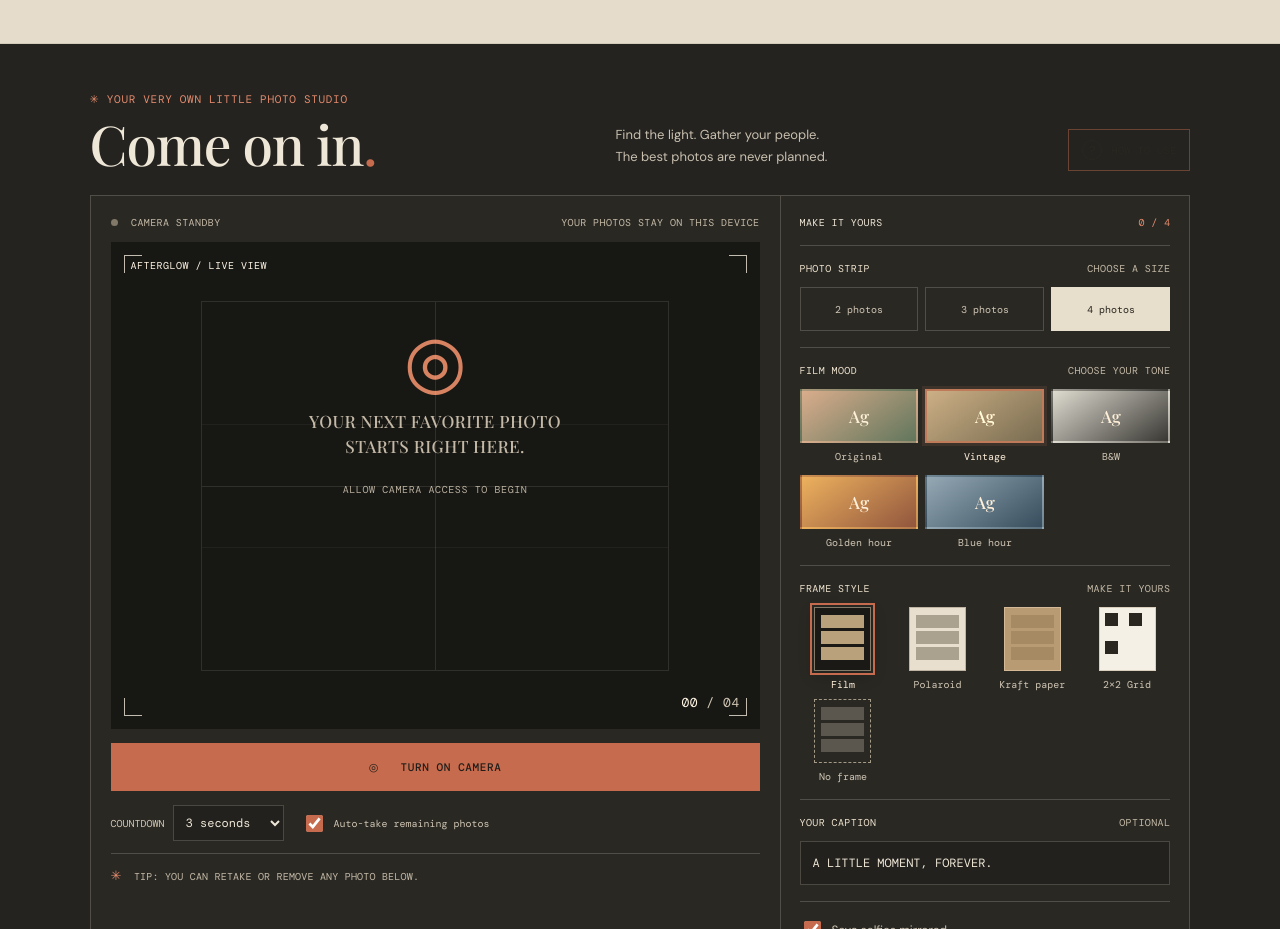
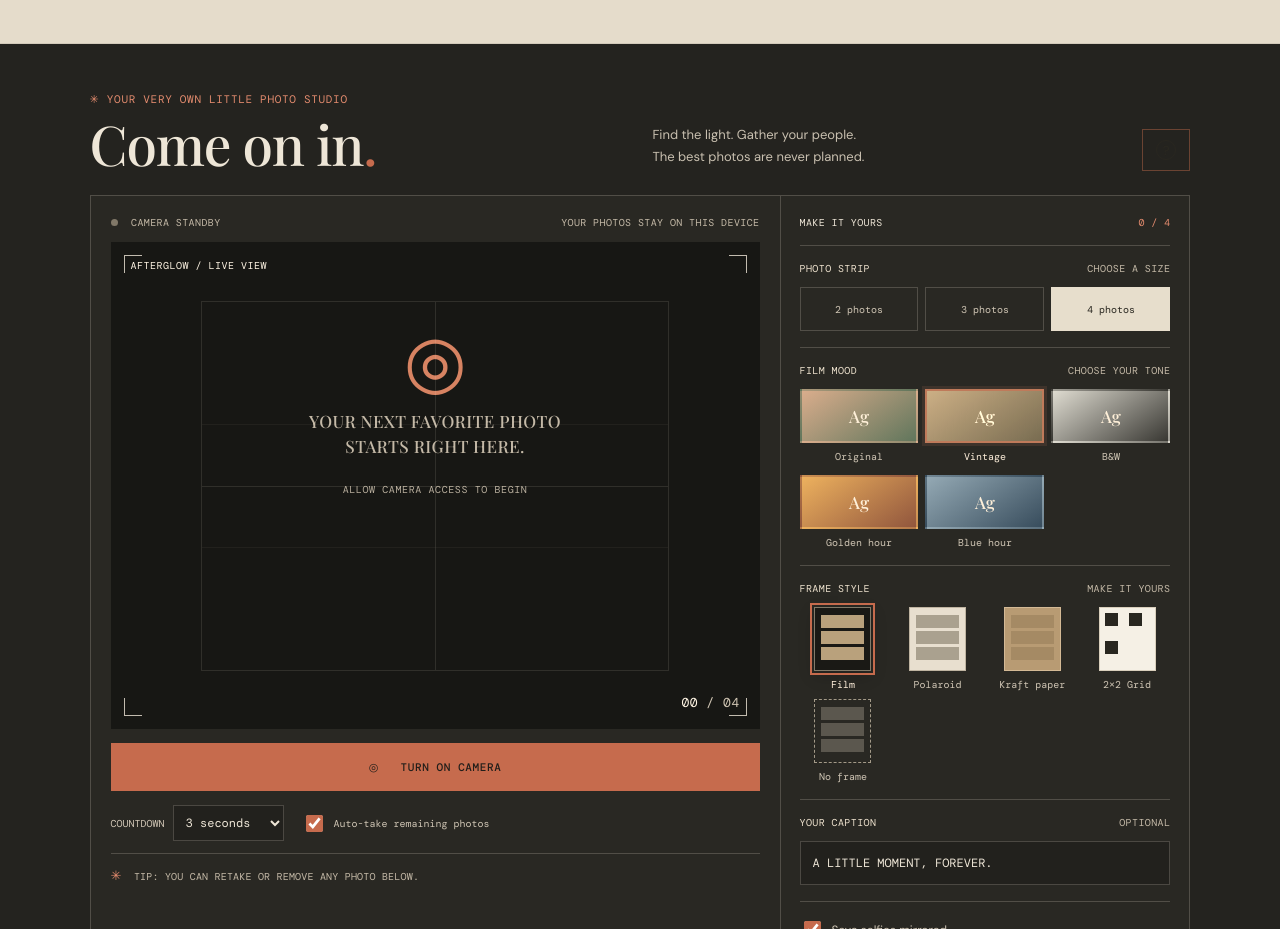
Before and after one commit to Markbugwak/Retro-Photobooth, a React (Vite) app: page / in a window 1280 px wide. Shown: the part 1140-2069 px from the top of the page. Built offline with nearby package versions, Linux system fonts and the light colour scheme; a web font is replaced by a local one.

Commit message:
Make How to Use control icon-only

```diff
--- a/src/App.jsx
+++ b/src/App.jsx
@@ -568,7 +568,7 @@ export default function App() {
         </section>
 
         <section className="booth-section" id="booth">
-          <div className="section-heading"><div><p className="eyebrow">✳ YOUR VERY OWN LITTLE PHOTO STUDIO</p><h2>Come on in<span>.</span></h2></div><p className="section-note">Find the light. Gather your people.<br />The best photos are never planned.</p><button className="booth-help-button" onClick={function () { setHelpOpen(true) }} aria-haspopup="dialog" aria-expanded={helpOpen}><span>?</span> HOW TO USE</button></div>
+          <div className="section-heading"><div><p className="eyebrow">✳ YOUR VERY OWN LITTLE PHOTO STUDIO</p><h2>Come on in<span>.</span></h2></div><p className="section-note">Find the light. Gather your people.<br />The best photos are never planned.</p><button className="booth-help-button" onClick={function () { setHelpOpen(true) }} aria-label="How to use" title="How to use" aria-haspopup="dialog" aria-expanded={helpOpen}><span aria-hidden="true">?</span></button></div>
           {helpOpen && <div className="help-backdrop" onClick={function (event) { if (event.target === event.currentTarget) setHelpOpen(false) }}>
             <section className="help-dialog" role="dialog" aria-modal="true" aria-labelledby="help-title">
               <button className="help-close" onClick={function () { setHelpOpen(false) }} aria-label="Close help guide">×</button>
```
